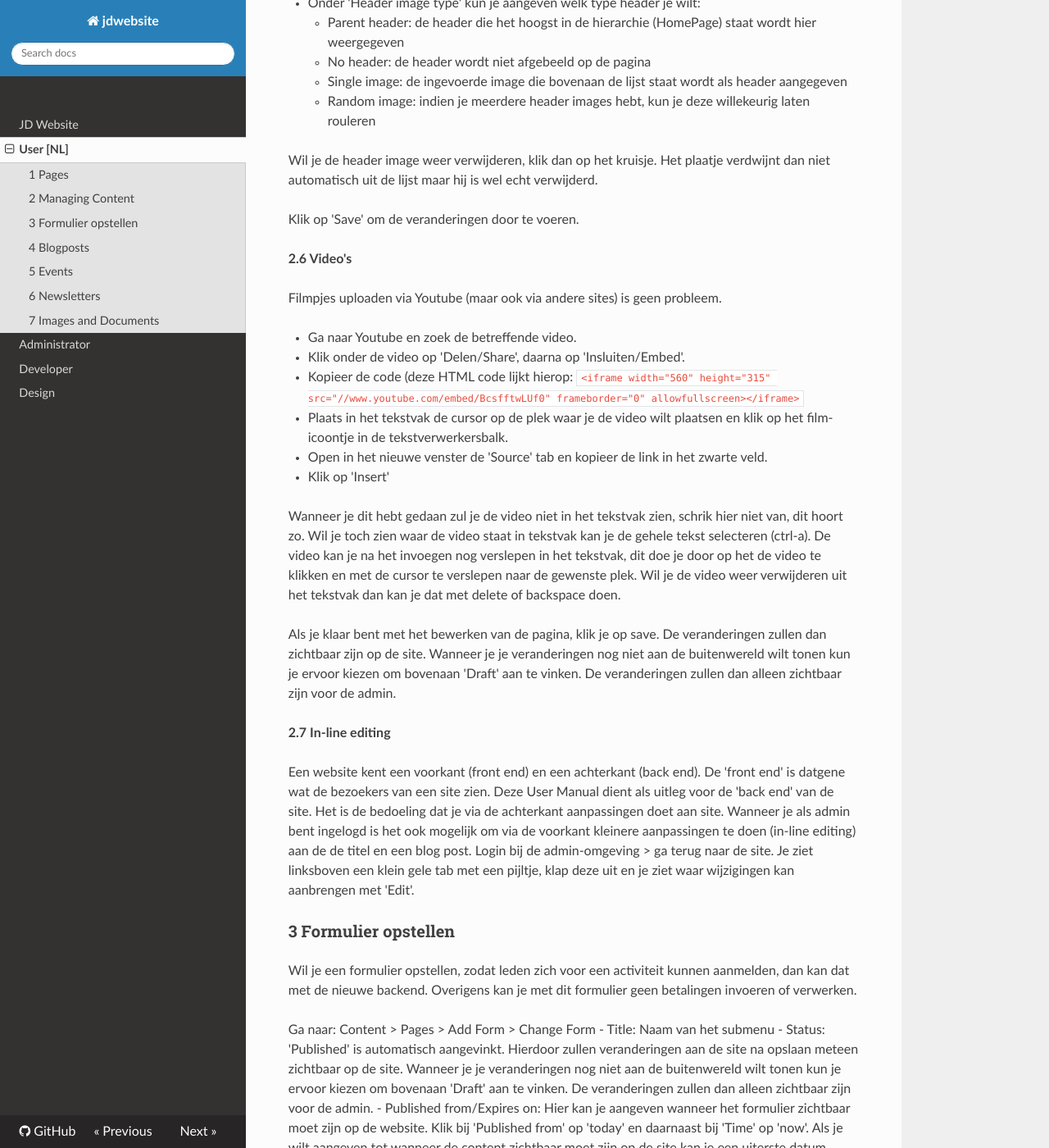
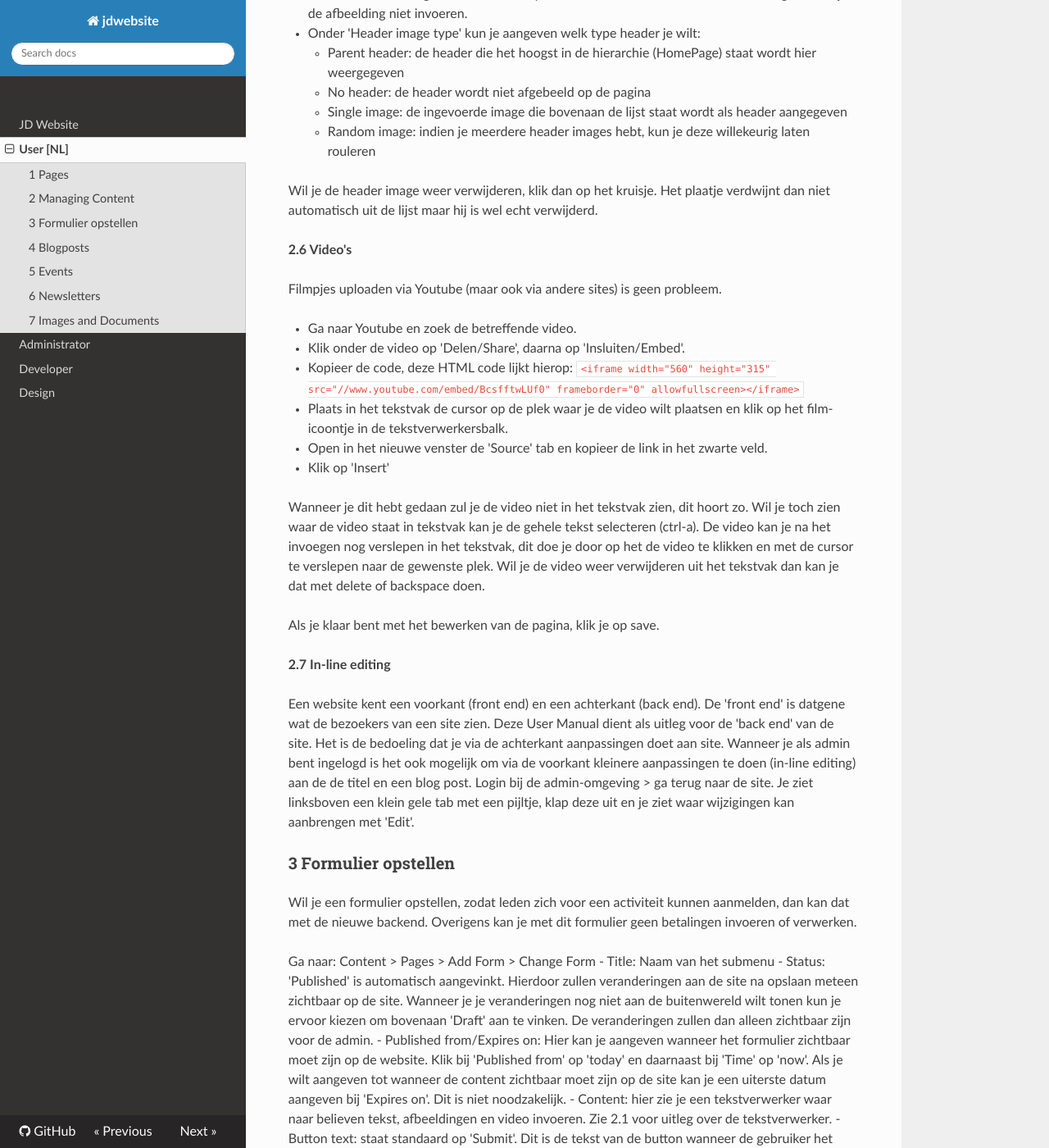
Before and after one commit to jonge-democraten/website, an MkDocs documentation site: the page built from docs/user.md, in a window 1280 px wide and 1400 px high, scrolled down 3902 px. Shown: the whole window at 82% size. Built offline with MkDocs 1.6.1, drawn with Linux system fonts in a browser that asks for light colours; nearby versions of some CDN libraries; old or Windows-style settings are respelled for this version of MkDocs; some of the changed text lies outside the part shown.

Commit message:
changes in layout

````diff
--- a/docs/user.md
+++ b/docs/user.md
@@ -17,7 +17,10 @@
 <strong>1.1.1 Homepage</strong>
 
 De bovenste regel 'Home' kan je niet verwijderen. Dit is de homepage van je site en staat vast in structuur. Wanneer je op 'Home' klikt, kan je de inhoud van de pagina veranderen. Indien je dit doet zul je onder het content-venster een indeling zien van de kolommen op de homepage.
-Met 'Left column widgets' en 'Right column widgets' kun je een indeling maken met éen of twee kolommen en x-aantal rijen. Dit kan je naar eigen inzicht indelen. Als AS heb je de keuze tussen vaste categorieën die de uiteindelijke kopjes op de Homepage zullen zijn.
+
+Met 'Left column widgets' en 'Right column widgets' kun je een indeling maken met éen of twee kolommen en x-aantal rijen. Dit kan je naar eigen inzicht indelen.
+
+Als AS heb je de keuze tussen vaste categorieën die de uiteindelijke kopjes op de Homepage zullen zijn.
 Deze categorieën staan vast, wil je een andere titel voor je kopje dan kan je het ICT-team hiervoor mailen. Onder 'horizontal position' kan je bepalen of je de Kopjes links of rechts op de site wilt zien.
 
 Klik op 'Save' om de veranderingen door te voeren.
@@ -87,15 +90,12 @@
 1. Upload het PDF-bestand in de Media Library
 2. Open in de backend de pagina waar je het PDF wilt insluiten
 3. Ga naar het venster 'Content' en klik in de taakbalk op het HTML icoon (zevende van links)
-4. Voer in het HTML venster de onderstaande objectcode in:
-
-```<object data="/static/media/path/bestandsnaam.pdf" width="100%" height=600 type="application/pdf">Oeps, foutje. Hier hoort een document te staan</object>```
-
+4. Voer in het HTML venster de onderstaande objectcode in:  ```<object data="/static/media/path/bestandsnaam.pdf" width="100%" height=600 type="application/pdf">Oeps, foutje. Hier hoort een document te staan</object>```
 5. Waar in de bovenstaande code nu "/static/media/path/bestandsnaam.pdf" staat dien je de locatiecode (tag) van het pdf-bestand te plaatsen. Dit doe je als volgt:
-- ga terug naar Media Library
-- klik op de bestandsnaam van het desbetreffende pdf-bestand
-- Het pdf-bestand wordt nu geopend in een nieuw venster, in de adresbalk zie je nu de locatiecode van het pdf-bestand staan.
-- Kopieer deze locatiecode, let wel, de code begint met /static/media/ en eindigt met .pdf . Alles wat hiervoor of achter staat is niet noodzakelijk.
+	- ga terug naar Media Library
+	- klik op de bestandsnaam van het desbetreffende pdf-bestand
+	- Het pdf-bestand wordt nu geopend in een nieuw venster, in de adresbalk zie je nu de locatiecode van het pdf-bestand staan.
+	- Kopieer deze locatiecode, let wel, de code begint met /static/media/ en eindigt met .pdf . Alles wat hiervoor of achter staat is niet noodzakelijk.
 6. Plak de locatiecode op de plek waar nu /static/media/path/bestandsnaam.pdf staat. Zorg dat de code tussen de aanhalingstekens blijft staan.
 
 Dit is een vrij geavanceerd proces, ga dus niet zomaar rommelen aan de code. Wanneer je de locatiecode niet correct invoegt komt de volgende melding op de site te staan: 'Oeps, foutje. Hier hoort een document te staan'.
@@ -117,23 +117,21 @@
 
 Wil je de header image weer verwijderen, klik dan op het kruisje. Het plaatje verdwijnt dan niet automatisch uit de lijst maar hij is wel echt verwijderd.
 
-Klik op 'Save' om de veranderingen door te voeren.
-
 <strong>2.6 Video's</strong>
 
 Filmpjes uploaden via Youtube (maar ook via andere sites) is geen probleem.
 
 - Ga naar Youtube en zoek de betreffende video.
 - Klik onder de video op 'Delen/Share', daarna op 'Insluiten/Embed'.
-- Kopieer de code (deze HTML code lijkt hierop: ```<iframe width="560" height="315" src="//www.youtube.com/embed/BcsfftwLUf0" frameborder="0" allowfullscreen></iframe>```
+- Kopieer de code, deze HTML code lijkt hierop: ```<iframe width="560" height="315" src="//www.youtube.com/embed/BcsfftwLUf0" frameborder="0" allowfullscreen></iframe>```
 - Plaats in het tekstvak de cursor op de plek waar je de video wilt plaatsen en klik op het film-icoontje in de tekstverwerkersbalk.
 - Open in het nieuwe venster de 'Source' tab en kopieer de link in het zwarte veld.
 - Klik op 'Insert'
 
-Wanneer je dit hebt gedaan zul je de video niet in het tekstvak zien, schrik hier niet van, dit hoort zo. Wil je toch zien waar de video staat in tekstvak kan je de gehele tekst selecteren (ctrl-a).
+Wanneer je dit hebt gedaan zul je de video niet in het tekstvak zien, dit hoort zo. Wil je toch zien waar de video staat in tekstvak kan je de gehele tekst selecteren (ctrl-a).
 De video kan je na het invoegen nog verslepen in het tekstvak, dit doe je door op het de video te klikken en met de cursor te verslepen naar de gewenste plek. Wil je de video weer verwijderen uit het tekstvak dan kan je dat met delete of backspace doen.
 
-Als je klaar bent met het bewerken van de pagina, klik je op save. De veranderingen zullen dan zichtbaar zijn op de site. Wanneer je je veranderingen nog niet aan de buitenwereld wilt tonen kun je ervoor kiezen om bovenaan 'Draft' aan te vinken. De veranderingen zullen dan alleen zichtbaar zijn voor de admin.
+Als je klaar bent met het bewerken van de pagina, klik je op save.
 
 <strong>2.7 In-line editing</strong>
 
@@ -148,12 +146,11 @@
 - Status: 'Published' is automatisch aangevinkt. Hierdoor zullen veranderingen aan de site na opslaan meteen zichtbaar op de site.  Wanneer je je veranderingen nog niet aan de buitenwereld wilt tonen kun je ervoor kiezen om bovenaan 'Draft' aan te vinken. De veranderingen zullen dan alleen zichtbaar zijn voor de admin.
 - Published from/Expires on: Hier kan je aangeven wanneer het formulier zichtbaar moet zijn op de website. Klik bij 'Published from' op 'today' en daarnaast bij 'Time' op 'now'. Als je wilt aangeven tot wanneer de content zichtbaar moet zijn op de site kan je een uiterste datum aangeven bij 'Expires on'. Dit is niet noodzakelijk.
 - Content: hier zie je een tekstverwerker waar naar believen tekst, afbeeldingen en video invoeren. Zie 2.1 voor uitleg over de tekstverwerker.
-- Button text: staat standaard op 'Submit', dit is de text van de button waarmee je het formulier verstuurd.
+- Button text: staat standaard op 'Submit'. Dit is de tekst van de button wanneer de gebruiker het formulier verstuurd op de frontend.
 - Response: Nadat het formulier is verstuurd, zullen gebruikers de content zien die je hier plaatst.
-
-Vervolgens kan je gebruiker een bevestigingsmail toesturen (optioneel), vul hiervoor de  benodigde velden in.
-
-Uiteindelijk kan je onderaan het formulier indelen via 'fields', dit kun je naar eigen inzicht doen.
+- Show in menus: 'Top Navigation Bar', 'Left hand tree, en 'footer' staan automatisch aangevinkt. Hier hoef je niets aan te veranderen. Vink 'Login required' niet aan.
+- Email: Hier kan je een bevestigingsmail toesturen naar de gebruikers (optioneel). Vul hiervoor de benodigde velden in.
+- Fields: Via deze optie kan je het uiteindelijke formulier opstellen, dit kun je naar eigen inzicht doen.
 
 Klik op 'Save' om de veranderingen door te voeren.
 
@@ -167,7 +164,7 @@
 - Title: Naam van het submenu
 - Categories: Vink hier de categorie aan waar je Blog bij hoort. Je kan zelf geen nieuwe categorieën aanmaken. Indien je toch andere categorieën wilt kun je het ICT-team mailen.
 - Status: 'Published' is automatisch aangevinkt. Hierdoor zullen veranderingen aan de site na opslaan meteen zichtbaar op de site.  Wanneer je je veranderingen nog niet aan de buitenwereld wilt tonen kun je ervoor kiezen om bovenaan 'Draft' aan te vinken. De veranderingen zullen dan alleen zichtbaar zijn voor de admin.
-- Published from/Expires on: Hier kan je aangeven wanneer het formulier zichtbaar moet zijn op de website. Klik bij 'Published from' op 'today' en daarnaast bij 'Time' op 'now'. Als je wilt aangeven tot wanneer de content zichtbaar moet zijn op de site kan je een uiterste datum aangeven bij 'Expires on'. Dit is niet noodzakelijk. Laat je 'Expires on' leeg, zal de blog niet verdwijnen van de hoofdsite. Als admin van de site kan je wel nog steeds de blog zien, deze zal niet aan de achterkant verdwijnen.
+- Published from/Expires on: Hier kan je aangeven wanneer het formulier zichtbaar moet zijn op de website. Klik bij 'Published from' op 'today' en daarnaast bij 'Time' op 'now'. Als je wilt aangeven tot wanneer de content zichtbaar moet zijn op de site kan je een uiterste datum aangeven bij 'Expires on'. Dit is niet noodzakelijk. Laat je 'Expires on' leeg, zal de blog niet verdwijnen van de hoofdsite. Als de blog weg is op de frontend van de site, kan je als admin op de backend nog steeds de blog zien, deze zal niet aan de achterkant verdwijnen tenzij je hem zelf verwijderd.
 - Content: hier zie je een tekstverwerker waar naar believen tekst, afbeeldingen en video invoeren. Zie 2.1 voor uitleg over de tekstverwerker.
 
 Onder de tab 'Other posts' is het mogelijk om links van gerelateerde berichten te plaatsen onder de blog. Dit is optioneel.
@@ -192,7 +189,6 @@
 - Content: hier zie je een tekstverwerker waar naar believen tekst, afbeeldingen en video invoeren. Zie 2.1 voor uitleg over de tekstverwerker.
 - Klik op 'Save' om de veranderingen door te voeren.
 
-
 ### 6 Newsletters
 
 Coming soon
@@ -201,14 +197,17 @@
 
 <strong>7.1 Media Library</strong>
 
-Je kan verschillende bestanden (zoals documenten en afbeeldingen) opslaan bij de Media Library. Deze bestanden kan je uploaden onder Content > Media Library. Klik rechtsboven op de knop 'Upload', klik vervolgens op de knop 'Select'. Je kan meerdere bestanden in één keer selecteren en uploaden.
+Je kan verschillende bestanden (zoals documenten en afbeeldingen) opslaan bij de Media Library. Om bestanden te uploaden volg de volgende stappen:
+- Ga naar Content > Media Library
+- Klik rechtsboven op de knop 'Upload'
+- Klik op de knop 'Select Files'
+- Selecteer de gewenste bestanden. Je kan meerdere bestanden in één keer selecteren en uploaden.
 
 Onder de tab help staat welke verschillende bestandsformaten je kan uploaden. Een bestand groter dan 10mb kan niet worden geüpload. Wel kan je meerdere bestanden die samen groter zijn dan 10mb uploaden.
 
 Om een ellenlange lijst met bestanden te voorkomen kun je de Media Library naar eigen inzicht onderverdelen in mappen. Daarnaast kan je bestanden sorteren op alfabetische volgorde, grootte en datum. Tevens kan je bestanden filteren op datum en type. Met de zoekfunctie kan je door je de Media Library doorzoeken.
 
 Gebruik de Media Library om documenten op te slaan die je op de site wilt plaatsen. Documenten die je voor intern gebruik nodig hebt kun je opslaan op de Wolk.
-
 
 <strong>7.2 Documenten toevoegen</strong>
 
````
